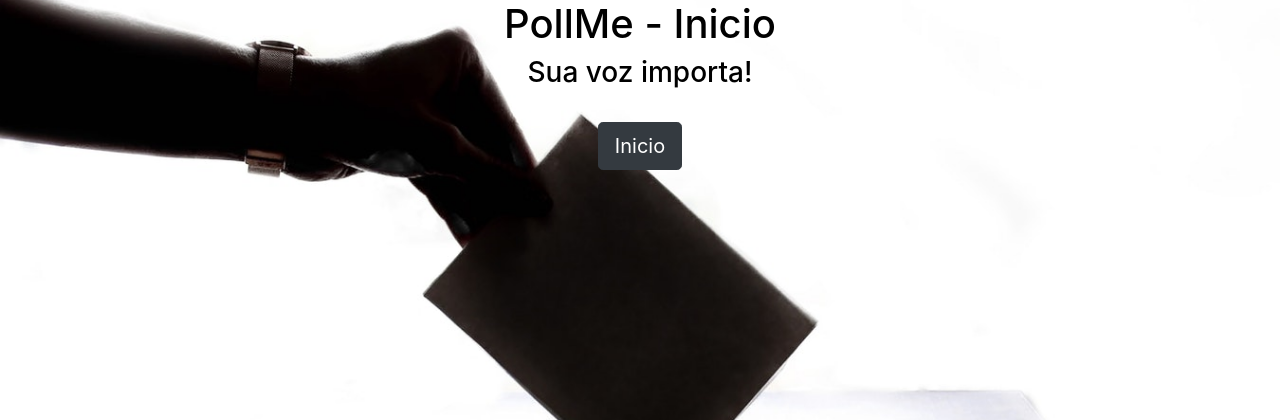
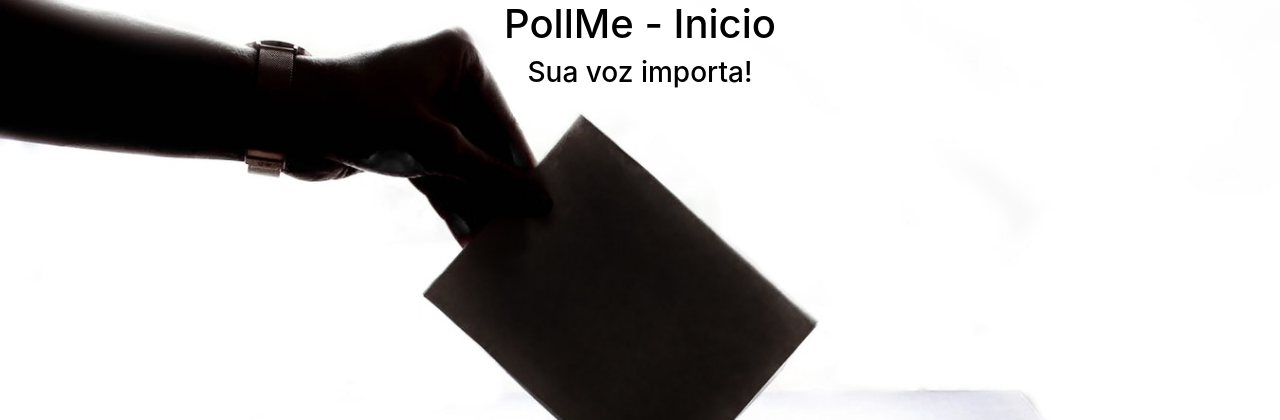
Before and after one commit to Matheuslr/trabalho_sistemas_web_I, a Django app: page / in a window 1280 px wide. Shown: the part 56-476 px from the top of the page. Run offline with Django 3.2, Linux system fonts and the light colour scheme; some libraries are stand-ins or nearby versions.

Commit message:
subir producao

```diff
--- a/templates/home.html
+++ b/templates/home.html
@@ -17,7 +17,6 @@
                 <h1>PollMe - Inicio</h1>
                 <h3>Sua voz importa!</h3>
                 <br>
-                <button type = "button" class="btn btn-dark btn-lg">Inicio</button>
             </div>
         </div>
     </div>
```
